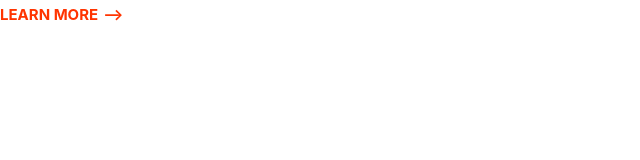
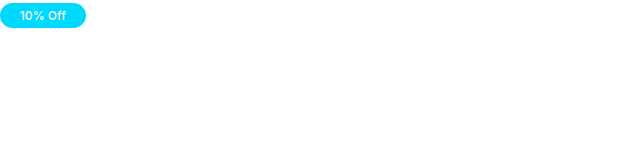
Before and after one commit to tamildef/Html-Project, a plain HTML site: page index.html in a window 1280 px wide. Shown: the whole page, without its empty margins (0-640 px from the left). Drawn offline with Linux system fonts and the light colour scheme.

Commit message:
Build the Badges component.

```diff
--- a/css/styles.css
+++ b/css/styles.css
@@ -4,8 +4,9 @@ html {
     font-size: 62.5%;
 }
 :root {
-    --color-primary: #2584ff;
-    --color-secondary: #00d9ff;
+
+    --color-primary: #00d9ff;
+    --color-secondary: #2584ff;
     --color-accent: #ff3400;
     --color-headings: #1b0760;
     --color-body: #918ca4;
@@ -83,3 +84,34 @@ a {
         font-size: 1.5rem;
     }
 }
+
+/*Badge*/
+.badge {
+    border-radius: 20px;
+    font-size: 2rem;
+    font-weight: 600;
+    padding: 0.5rem 2rem;
+    white-space: nowrap;
+}
+
+.badge--primary {
+    background-color: var(--color-primary);
+    color: #fff;
+}
+.badge--secondary{
+    background-color: var(--color-secondary);
+    color: #fff;
+
+}
+
+.badge--small {
+    font-size: 1.6rem;
+}
+
+@media screen and (min-width:1024px) {
+    .badge{
+        font-size: 1.5rem;
+    }
+    .badge--small {
+        font-size: 1.2rem;
+    }}
--- a/index.html
+++ b/index.html
@@ -7,11 +7,12 @@
     <title>Document</title>
     <link rel="preconnect" href="https://fonts.googleapis.com">
     <link rel="preconnect" href="https://fonts.gstatic.com" crossorigin>
-    <link href="https://fonts.googleapis.com/css2?family=Inter+Tight:wght@400;700&display=swap" rel="stylesheet">
+    <link href="https://fonts.googleapis.com/css2?family=Inter+Tight:wght@400;600;700&display=swap" rel="stylesheet">
     <link rel="stylesheet" href="css/styles.css">
     <link rel="stylesheet" href="css/normalize.css">
 </head>
 <body>
-    <a href="#" class="link-arrow">Learn More</a>
+    <span class="badge badge--primary badge--small">10% Off</span>
+
 </body>
 </html>
```
Also changed, not shown: components/badges.html (added, +3 -0 lines).
